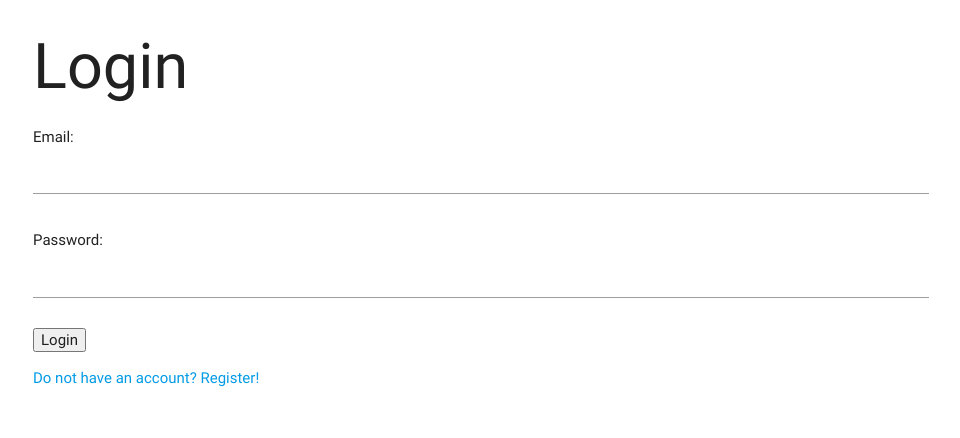
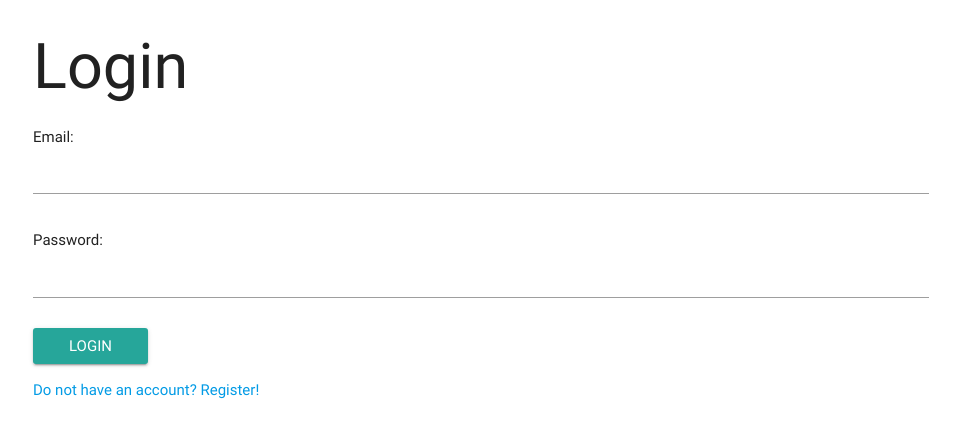
Before and after one commit to lormanlau/boba_app, a Django app: page / in a window 1280 px wide. Shown: the top 438 px of the page, without its empty margins (159-1119 px from the left). Run offline with Django 3.2, Linux system fonts and the light colour scheme; parts of the project's set-up code (start-up, migrations or seed data) failed here and were passed over; some libraries are stand-ins or nearby versions.

Commit message:
fancy buttons

```diff
--- a/apps/track_boba/templates/track_boba/login.html
+++ b/apps/track_boba/templates/track_boba/login.html
@@ -25,7 +25,7 @@
 				<p>Email: <input type="email" name="email"></p>
 				<p>Password: <input type="password" name="pass"></p>
 				<p>Confirm PW: <input type="password" name="con_pass"></p>
-				<input type="submit" value="Register">
+				<input class="btn waves-effect waves-light" type="submit" value="Register">
 			</form>
 			<p><a id="log" href=''>Have an account already? Login!</a></p>
 		</div>
@@ -35,7 +35,7 @@
 				{%csrf_token%}
 				<p>Email: <input type="email" name="email"></p>
 				<p>Password: <input type="password" name="pass"></p>
-				<input type="submit" value="Login">
+				<input class="btn waves-effect waves-light" type="submit" value="Login">
 			</form>
 			<p><a id="reg" href=''>Do not have an account? Register!</a></p>
 		</div>
--- a/apps/track_boba/templates/track_boba/user_profile.html
+++ b/apps/track_boba/templates/track_boba/user_profile.html
@@ -39,7 +39,7 @@
             <form id="search">
                 {%csrf_token%}
                 <h4>Search for a friend: <input type="text" name="search"></h4>
-                <input type="submit" value="Search">
+                <input class="btn waves-effect waves-light" type="submit" value="Search">
             </form>
 
             <div id="search_results" class="container">
```
Also changed, not shown: apps/track_boba/templates/track_boba/index.html (+7 -6 lines).
